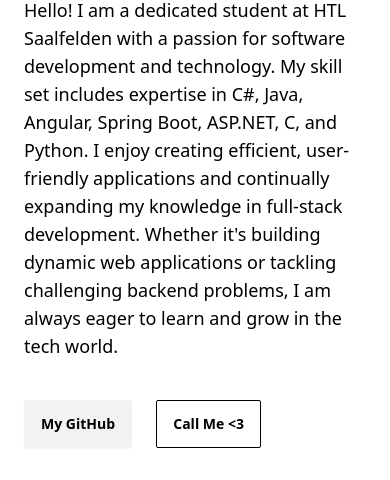
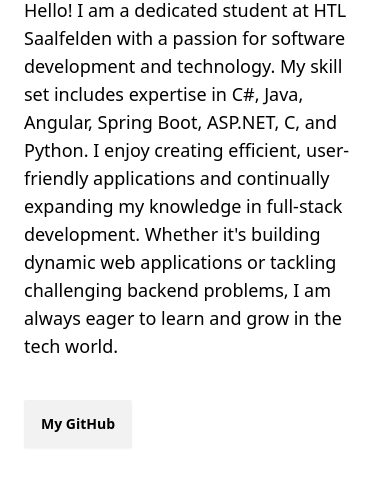
Before and after one commit to daveYQ/Portfolio, an Astro site: page / in a window 390 px wide. Shown: the part 364-844 px from the top of the page. Built offline with nearby package versions, Linux system fonts and the light colour scheme; Astro itself is replaced by a stand-in of ours.

Commit message:
removed phone num

```diff
--- a/src/pages/index.astro
+++ b/src/pages/index.astro
@@ -17,9 +17,6 @@ import Projects from "./projects.astro";
     </div>
     <div class="mt-8">
       <a class="btn" href="https://github.com/daveYQ" target="_blank"> My GitHub</a>
-      <a href="tel:+4367761331252" target="_blank" class="btn btn-outline ml-5">
-        Call Me &lt;3
-      </a>
     </div>
   </div>
 
```
